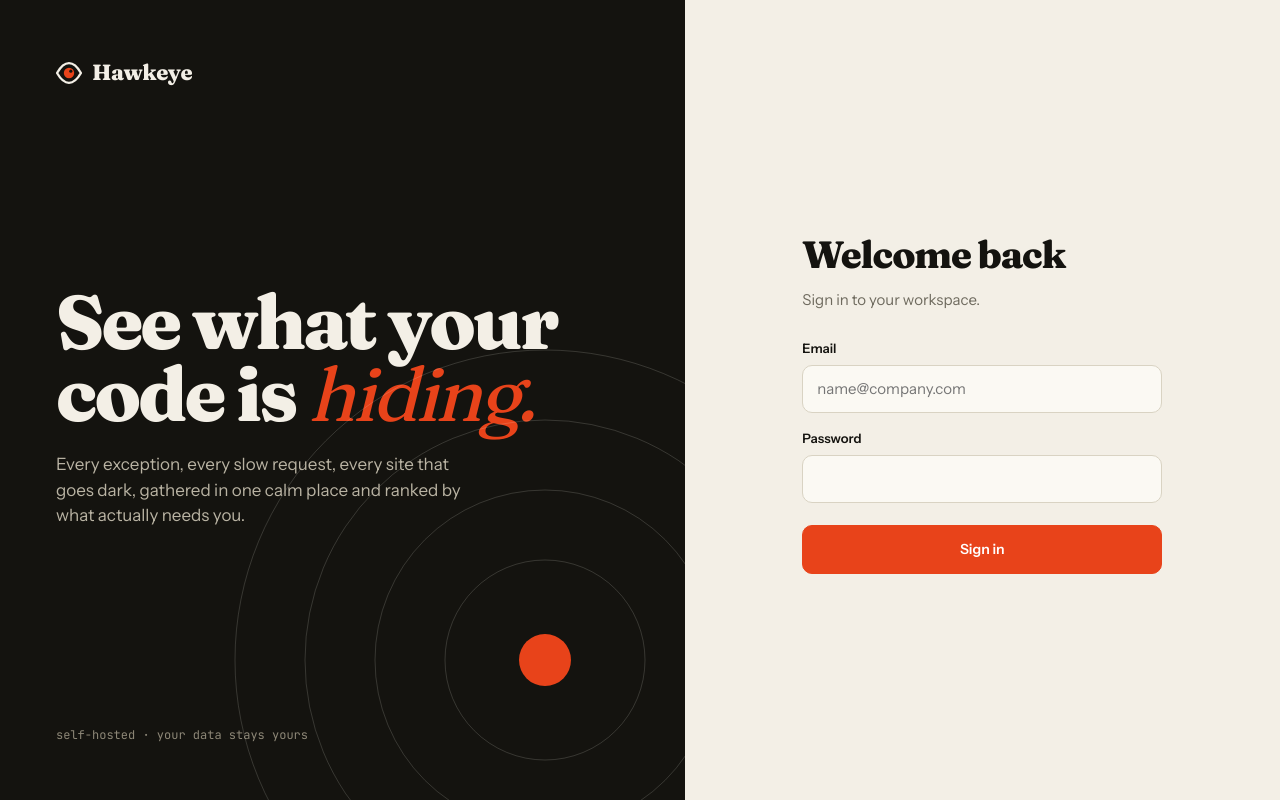
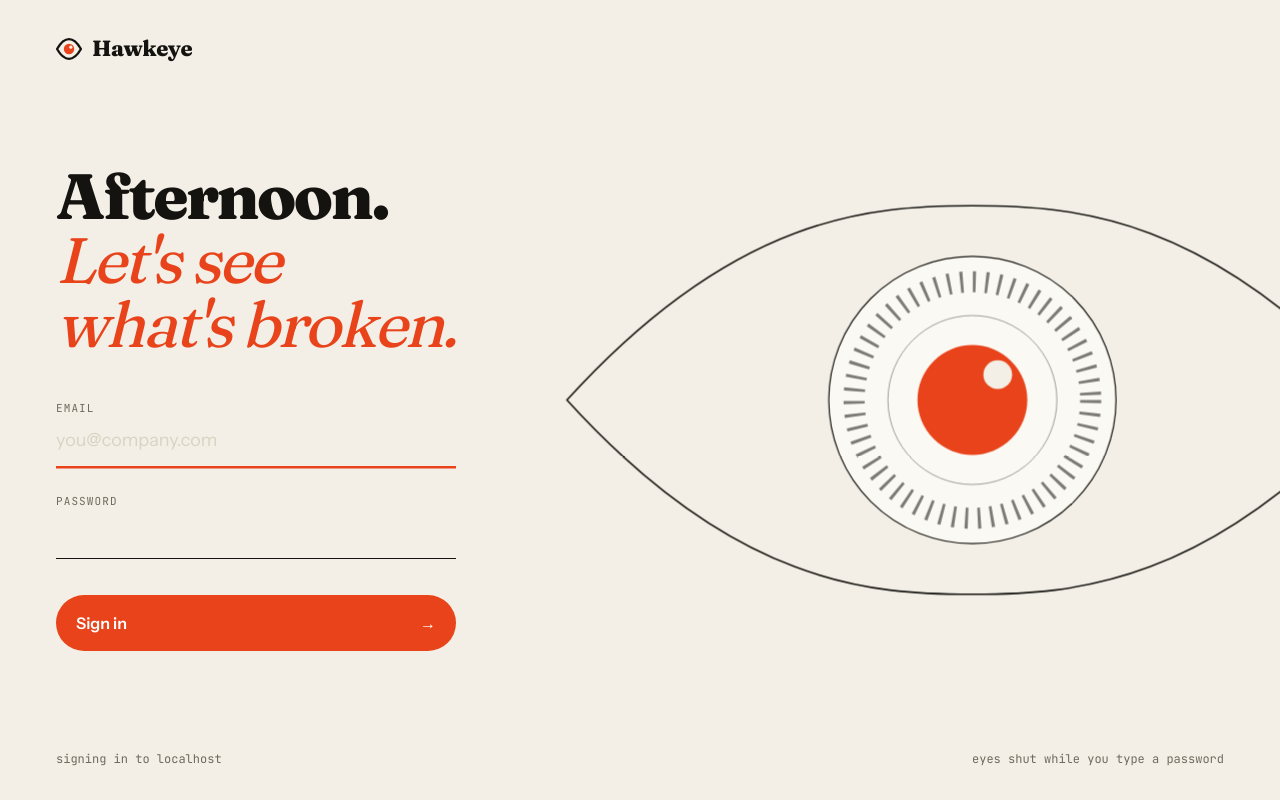
Before and after one commit to Dominic62q/HawkeyeFrontendMain, a React (Vite) app: page /login in a window 1280 px wide. Built offline with nearby package versions, Linux system fonts and the light colour scheme; no server answers.

Commit message:
Redo login page around a cursor-tracking eye
Replace the split-screen layout with a single composition: a large
line-art eye that follows the pointer, blinks, shuts while a password
is typed and winces on a failed sign-in. Time-of-day greeting,
underline inputs, and the real host in the footer.

```diff
--- a/src/pages/Login.tsx
+++ b/src/pages/Login.tsx
@@ -1,8 +1,71 @@
-import { useState, type FormEvent } from "react";
+import { useEffect, useRef, useState, type FormEvent } from "react";
 import { Navigate, useLocation } from "react-router-dom";
-import { Eye } from "../components/Logo";
+import { Logo } from "../components/Logo";
 import { MfaRequiredError, useAuth } from "../lib/auth";
 import { errorMessage } from "../lib/api";
+
+const REDUCED_MOTION = "(prefers-reduced-motion: reduce)";
+
+function greeting(hour: number): [string, string] {
+  if (hour < 5) return ["Still up?", "Let's see what broke."];
+  if (hour < 12) return ["Morning.", "Let's see what broke overnight."];
+  if (hour < 18) return ["Afternoon.", "Let's see what's broken."];
+  return ["Evening.", "Let's see what broke today."];
+}
+
+/**
+ * A wall-sized eye. The pupil follows the pointer, it blinks now and then,
+ * and it shuts while a password is being typed.
+ */
+function WatchingEye({ shut, wince }: { shut: boolean; wince: boolean }) {
+  const ref = useRef<SVGSVGElement>(null);
+  const pupil = useRef<SVGGElement>(null);
+
+  useEffect(() => {
+    if (window.matchMedia(REDUCED_MOTION).matches) return;
+    const look = (e: PointerEvent) => {
+      const box = ref.current?.getBoundingClientRect();
+      if (!box || !pupil.current) return;
+      const dx = (e.clientX - (box.left + box.width / 2)) / box.width;
+      const dy = (e.clientY - (box.top + box.height / 2)) / box.height;
+      const x = Math.max(-1, Math.min(1, dx * 3)) * 30;
+      const y = Math.max(-1, Math.min(1, dy * 3)) * 12;
+      pupil.current.style.transform = `translate(${x}px, ${y}px)`;
+    };
+    window.addEventListener("pointermove", look);
+    return () => window.removeEventListener("pointermove", look);
+  }, []);
+
+  return (
+    <svg
+      ref={ref}
+      className={`watcher ${shut ? "shut" : ""} ${wince ? "wince" : ""}`}
+      viewBox="0 0 200 100"
+      aria-hidden="true"
+    >
+      <defs>
+        <clipPath id="lids">
+          <path d="M4 50C44 6 76 4 100 4C124 4 156 6 196 50C156 94 124 96 100 96C76 96 44 94 4 50Z" />
+        </clipPath>
+      </defs>
+      <g className="lidwrap">
+        <path
+          className="lid-line"
+          d="M4 50C44 6 76 4 100 4C124 4 156 6 196 50C156 94 124 96 100 96C76 96 44 94 4 50Z"
+        />
+        <g clipPath="url(#lids)">
+          <g className="gaze" ref={pupil}>
+            <circle className="iris" cx="100" cy="50" r="34" />
+            <circle className="ticks" cx="100" cy="50" r="28" />
+            <circle className="ring" cx="100" cy="50" r="20" />
+            <circle className="pupil" cx="100" cy="50" r="13" />
+            <circle className="glint" cx="106" cy="44" r="3.4" />
+          </g>
+        </g>
+      </g>
+    </svg>
+  );
+}
 
 export function Login() {
   const { status, login } = useAuth();
@@ -11,6 +74,8 @@ export function Login() {
   const [password, setPassword] = useState("");
   const [error, setError] = useState("");
   const [busy, setBusy] = useState(false);
+  const [typingSecret, setTypingSecret] = useState(false);
+  const [lead, rest] = greeting(new Date().getHours());
 
   if (status === "authed") {
     const next = (location.state as { from?: string } | null)?.from ?? "/";
@@ -40,42 +105,29 @@ export function Login() {
 
   return (
     <div className="login">
-      <div className="lhero">
-        <span className="logo eye-wrap">
-          <Eye />
-          Hawkeye
-        </span>
-        <div>
-          <h2>
-            See what your code is <em>hiding.</em>
-          </h2>
-          <p>
-            Every exception, every slow request, every site that goes dark, gathered in one calm
-            place and ranked by what actually needs you.
-          </p>
-        </div>
-        <div className="foot">self-hosted · your data stays yours</div>
-        <svg className="rings" viewBox="0 0 640 640" fill="none" stroke="#f3efe6" strokeOpacity=".16" aria-hidden="true">
-          <circle cx="320" cy="320" r="100" />
-          <circle cx="320" cy="320" r="170" />
-          <circle cx="320" cy="320" r="240" />
-          <circle cx="320" cy="320" r="310" />
-          <circle cx="320" cy="320" r="26" fill="#e8431a" stroke="none" />
-        </svg>
-      </div>
-      <div className="lform">
+      <WatchingEye shut={typingSecret} wince={!!error} />
+
+      <header className="lhead">
+        <Logo />
+      </header>
+
+      <main className="lmain">
         <form onSubmit={submit} noValidate>
-          <h1>Welcome back</h1>
-          <p className="sub">Sign in to your workspace.</p>
+          <h1>
+            {lead} <em>{rest}</em>
+          </h1>
+
           <label htmlFor="email">Email</label>
           <input
             id="email"
             type="email"
             autoComplete="username"
+            autoFocus
             value={email}
             onChange={(e) => setEmail(e.target.value)}
-            placeholder="name@company.com"
+            placeholder="you@company.com"
           />
+
           <label htmlFor="password">Password</label>
           <input
             id="password"
@@ -83,17 +135,25 @@ export function Login() {
             autoComplete="current-password"
             value={password}
             onChange={(e) => setPassword(e.target.value)}
+            onFocus={() => setTypingSecret(true)}
+            onBlur={() => setTypingSecret(false)}
           />
+
           {error && (
             <p className="form-err" role="alert">
               {error}
             </p>
           )}
-          <button className="btn pri" disabled={busy}>
-            {busy ? "Signing in…" : "Sign in"}
+          <button className="go" disabled={busy}>
+            {busy ? "Signing in…" : "Sign in"} <span aria-hidden="true">→</span>
           </button>
         </form>
-      </div>
+      </main>
+
+      <footer className="lfoot">
+        <span>signing in to {window.location.host}</span>
+        <span>eyes shut while you type a password</span>
+      </footer>
     </div>
   );
 }
--- a/src/styles/app.css
+++ b/src/styles/app.css
@@ -161,23 +161,36 @@ h3.sec { font-family: var(--mono); font-size: 11.5px; letter-spacing: 0.12em; te
 .st-ignored { color: var(--mute); }
 
 /* login */
-.login { display: grid; grid-template-columns: 1.15fr 1fr; min-height: 100vh; }
-.lhero { background: #14130f; color: #f3efe6; padding: 56px; display: flex; flex-direction: column; justify-content: space-between; position: relative; overflow: hidden; }
-.lhero h2 { font-family: var(--serif); font-weight: 800; font-size: 76px; line-height: 0.95; letter-spacing: -0.04em; max-width: 560px; }
-.lhero h2 em { font-style: italic; font-weight: 400; color: #e8431a; }
-.lhero p { max-width: 420px; color: #b9b3a3; font-size: 17px; margin-top: 22px; }
-.lhero .foot { font-family: var(--mono); font-size: 12px; color: #8d8777; }
-.lhero .eye-wrap { --paper: #14130f; color: #f3efe6; }
-.rings { position: absolute; right: -180px; bottom: -180px; width: 640px; height: 640px; }
-.lform { display: flex; align-items: center; justify-content: center; padding: 48px; }
-.lform form { width: 100%; max-width: 360px; }
-.lform h1 { font-family: var(--serif); font-weight: 800; font-size: 38px; letter-spacing: -0.03em; margin-bottom: 6px; }
-.lform .sub { color: var(--mute); margin-bottom: 28px; }
-label { display: block; font-size: 13px; font-weight: 600; margin: 16px 0 6px; }
-input[type="email"], input[type="password"], input[type="text"] { width: 100%; padding: 12px 14px; border-radius: 10px; border: 1px solid var(--line); background: var(--card); color: var(--ink); font: inherit; }
-.lform .btn { width: 100%; margin-top: 22px; padding: 13px; }
-.lform .alt { margin-top: 18px; font-size: 13.5px; color: var(--mute); text-align: center; }
-.lform .form-err { margin-top: 16px; color: var(--signal); font-size: 14px; }
+.login { position: relative; min-height: 100vh; overflow: hidden; display: grid; grid-template-rows: auto 1fr auto; padding: 32px 56px; }
+.login > :not(.watcher) { position: relative; z-index: 1; }
+.lmain { display: flex; align-items: center; }
+.lmain form { width: 100%; max-width: 400px; }
+.lmain h1 { font-family: var(--serif); font-weight: 800; font-size: clamp(40px, 5vw, 64px); line-height: 1; letter-spacing: -0.04em; margin-bottom: 44px; }
+.lmain h1 em { display: block; font-style: italic; font-weight: 400; color: var(--signal); }
+.lfoot { display: flex; justify-content: space-between; gap: 16px; flex-wrap: wrap; font-family: var(--mono); font-size: 12px; color: var(--mute); }
+.login label { display: block; font-family: var(--mono); font-size: 11px; letter-spacing: 0.1em; text-transform: uppercase; color: var(--mute); margin: 26px 0 0; }
+.login input { width: 100%; padding: 10px 0 12px; border: 0; border-bottom: 1.5px solid var(--ink); border-radius: 0; background: transparent; color: var(--ink); font: inherit; font-size: 18px; outline: none; transition: border-color .15s, box-shadow .15s; }
+.login input::placeholder { color: var(--line); }
+.login input:focus { border-bottom-color: var(--signal); box-shadow: 0 1.5px 0 var(--signal); }
+.login .go { width: 100%; margin-top: 36px; padding: 16px 20px; display: flex; justify-content: space-between; align-items: center; border: 0; border-radius: 999px; background: var(--signal); color: var(--signal-ink); font: inherit; font-weight: 600; font-size: 16px; cursor: pointer; transition: transform .15s, filter .15s; }
+.login .go:hover:not(:disabled) { filter: brightness(1.06); transform: translateX(3px); }
+.login .go:disabled { opacity: .6; cursor: wait; }
+.login .form-err { margin-top: 20px; color: var(--signal); font-size: 14px; }
+
+/* the watching eye */
+.watcher { position: absolute; z-index: 0; right: -9vw; top: 50%; width: min(66vw, 1000px); transform: translateY(-50%); overflow: visible; }
+.watcher .lidwrap { transform-box: fill-box; transform-origin: center; animation: blink 7s infinite; transition: transform .35s cubic-bezier(.5, 0, .2, 1); }
+.watcher.shut .lidwrap { animation: none; transform: scaleY(.04); }
+.watcher .lid-line { fill: none; stroke: var(--ink); stroke-width: 1.6; vector-effect: non-scaling-stroke; stroke-linejoin: round; }
+.watcher .gaze { transition: transform .18s ease-out; }
+.watcher .iris { fill: var(--card); stroke: var(--ink); stroke-width: 1.2; vector-effect: non-scaling-stroke; }
+.watcher .ticks { fill: none; stroke: var(--ink); stroke-width: 5; stroke-dasharray: .7 2.3; opacity: .55; }
+.watcher .ring { fill: none; stroke: var(--ink); stroke-width: .8; vector-effect: non-scaling-stroke; opacity: .5; }
+.watcher .pupil { fill: var(--signal); transform-box: fill-box; transform-origin: center; transition: transform .25s; }
+.watcher.wince .pupil { transform: scale(.55); }
+.watcher .glint { fill: var(--paper); }
+@keyframes blink { 0%, 93%, 100% { transform: scaleY(1); } 96% { transform: scaleY(.04); } }
+@media (prefers-reduced-motion: reduce) { .watcher .lidwrap { animation: none; } .watcher .gaze, .login .go { transition: none; } }
 
 .splash { min-height: 100vh; display: grid; place-items: center; color: var(--mute); font-family: var(--mono); font-size: 13px; }
 
@@ -185,11 +198,12 @@ input[type="email"], input[type="password"], input[type="text"] { width: 100%; p
   .bar { padding: 12px 16px; gap: 10px; flex-wrap: wrap; }
   .cmd { order: 5; max-width: none; flex-basis: 100%; }
   .tabs, .wrap { padding-left: 16px; padding-right: 16px; }
-  .hero, .cols, .login { grid-template-columns: 1fr; }
+  .hero, .cols { grid-template-columns: 1fr; }
   .issue { grid-template-columns: 6px 1fr 70px; gap: 12px; }
   .issue .spark, .issue .age, .issue .hide { display: none; }
   .big { font-size: 80px; }
   .dh h1 { font-size: 34px; }
-  .lhero { min-height: 46vh; padding: 32px; }
-  .lhero h2 { font-size: 48px; }
+  .login { padding: 20px 20px 24px; }
+  .watcher { right: -40vw; top: 26%; width: 150vw; opacity: .22; }
+  .lmain h1 { margin-bottom: 28px; }
 }
```
